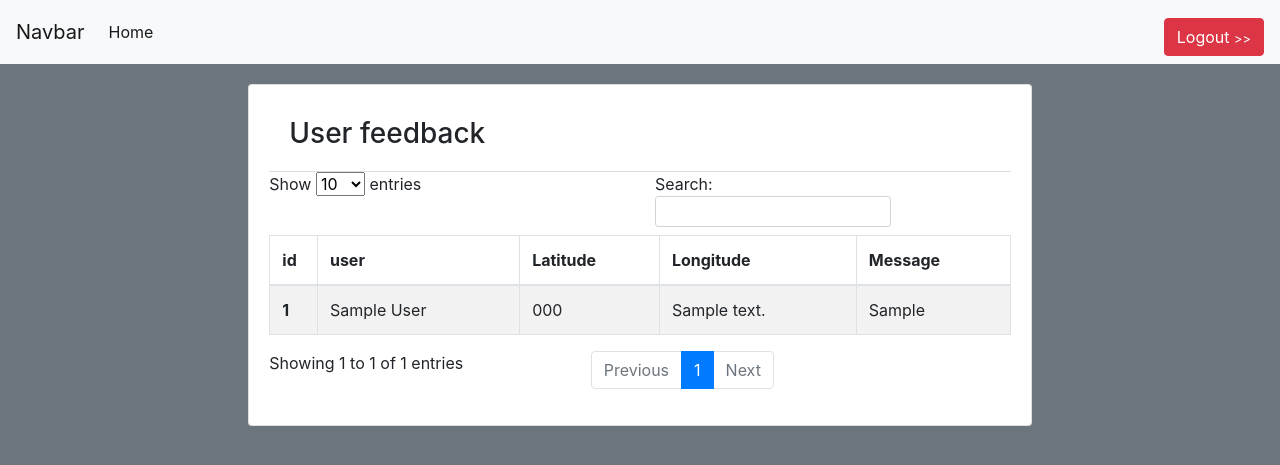
After one commit to Alva121/smart_bin, a PHP site: page /feedback.php in a window 1280 px wide. The commit adds this page. Shown: the top 465 px of the page. Run offline with PHP 8.4, Linux system fonts and the light colour scheme; the visitor is signed in with stand-in values (Sample User, id 1); tables that the repository leaves empty or names only in its code hold one stand-in row (values such as "Sample post"); some libraries are stand-ins or nearby versions.

Commit message:
new update

```diff
--- /dev/null
+++ b/feedback.php
@@ -0,0 +1,102 @@
+<?php
+session_start();
+include 'helper.php';
+
+//echo  $_SESSION['login'];
+if(!isset($_SESSION["login"]))
+{
+  header("location:index.php");
+}
+if(isset($_POST['logout']))
+{
+session_destroy();
+header("location:index.php");
+}
+?>
+<!DOCTYPE html>
+<html>
+<head>
+	<title>SmartBin</title>
+  <link rel="stylesheet" href="https://maxcdn.bootstrapcdn.com/bootstrap/4.0.0/css/bootstrap.min.css" integrity="sha384-Gn5384xqQ1aoWXA+058RXPxPg6fy4IWvTNh0E263XmFcJlSAwiGgFAW/dAiS6JXm" crossorigin="anonymous">
+<script src="https://code.jquery.com/jquery-3.2.1.slim.min.js" integrity="sha384-KJ3o2DKtIkvYIK3UENzmM7KCkRr/rE9/Qpg6aAZGJwFDMVNA/GpGFF93hXpG5KkN" crossorigin="anonymous"></script>
+<script src="https://cdnjs.cloudflare.com/ajax/libs/popper.js/1.12.9/umd/popper.min.js" integrity="sha384-ApNbgh9B+Y1QKtv3Rn7W3mgPxhU9K/ScQsAP7hUibX39j7fakFPskvXusvfa0b4Q" crossorigin="anonymous"></script>
+<script src="https://maxcdn.bootstrapcdn.com/bootstrap/4.0.0/js/bootstrap.min.js" integrity="sha384-JZR6Spejh4U02d8jOt6vLEHfe/JQGiRRSQQxSfFWpi1MquVdAyjUar5+76PVCmYl" crossorigin="anonymous"></script>
+<script src="https://code.jquery.com/jquery-3.3.1.js"></script>
+<script src="https://cdn.datatables.net/1.10.20/js/jquery.dataTables.min.js"></script>
+<script src="https://cdn.datatables.net/1.10.20/js/dataTables.bootstrap4.min.js"></script>
+<link rel="stylesheet" type="text/css" href="https://cdnjs.cloudflare.com/ajax/libs/twitter-bootstrap/4.1.3/css/bootstrap.css">
+	<style>
+		.card{
+			padding: 20px;
+			margin: 20px;
+		}
+		button{
+
+			margin-top: 10px
+		}
+		.card-header{
+			background-color: unset;
+		}
+	</style>
+</head>
+<body class="bg-secondary">
+  <nav class="navbar navbar-expand-lg navbar-light bg-light">
+  <a class="navbar-brand" href="#">Navbar</a>
+  <button class="navbar-toggler" type="button" data-toggle="collapse" data-target="#navbarSupportedContent" aria-controls="navbarSupportedContent" aria-expanded="false" aria-label="Toggle navigation">
+    <span class="navbar-toggler-icon"></span>
+  </button>
+  <div class="collapse navbar-collapse" id="navbarSupportedContent">
+    <ul class="navbar-nav mr-auto">
+      <li class="nav-item active">
+        <a class="nav-link" href="home.php">Home</a>
+      </li>
+    </ul>
+    <div class="form-inline my-2 my-lg-0">
+       <div class="navbar-nav mr-auto nav-item active">
+           <form method="post">
+        <button name="logout" class="btn btn-danger" href="#">Logout <small>>></small></button>
+        </form>
+      </div>
+    </div>
+  </div>
+</nav>
+<div class="container-fluid">
+  <div class="row">
+    <div class="col-2">
+
+    </div>
+    <div class="col-8">
+                  <div class="card">
+                <div class="card-header">
+                    <h3>User feedback</h3>
+                </div>
+                <div  >
+                     <table id="example" class="table table-striped table-bordered">
+                        <thead>
+                        <tr>
+                            <th scope="col">id</th>
+                            <th scope="col">user</th>
+                            <th scope="col">Latitude</th>
+                            <th scope="col">Longitude</th>
+                            <th scope="col">Message</th>
+                        </tr>
+                        </thead>
+                        <tbody>
+                        <?php viewfeedback(); ?>
+                        </tbody>
+                    </table>
+                </div>
+            </div>
+    </div>
+    <div class="col-2">
+
+    </div>
+  </div>
+</div>
+</body>
+  <script type="text/javascript">
+    $(document).ready(function() {
+    $('#example').DataTable();
+} );
+  </script>
+</html>
--- a/helper.php
+++ b/helper.php
@@ -21,7 +21,7 @@ function addriver($first,$last,$phone,$email,$password){
   $conn = mysqli_connect('localhost','root','','smartbin') or die('unable to connect');
 
 
-$result=mysqli_query($conn,"insert into driver (first,last,phone,email,password) values ('$first','$last','$phone','$email','$password')");
+$result=mysqli_query($conn,"insert into driver (name,phone,email,password) values ('$fname','$phone','$email','$password')");
 if($result){
   echo "<script>alert('Registration successful');</script>";
 }
@@ -41,16 +41,16 @@ function viewdriver(){
   $conn = mysqli_connect('localhost','root','','smartbin') or die('unable to connect');
 
 
-$result=mysqli_query($conn,"select * from driver  order by id desc");
+$result=mysqli_query($conn,"select * from driver where type=1  order by id desc");
 
 while($row= mysqli_fetch_array($result))
 {
 	?>
 	   <tr>
       <th scope="row"><?php echo $row["0"]; ?></th>
-      <td><?php echo $row["1"]; ?><?php echo $row["2"]; ?></td>
+      <td><?php echo $row["1"]; ?>?></td>
+      <td><?php echo $row["2"]; ?></td>
       <td><?php echo $row["3"]; ?></td>
-      <td><?php echo $row["4"]; ?></td>
       <td><a href="?deletedriver=<?php echo $row[0]; ?>" name="deletedriver" class="btn btn-danger">Delete</a></td>
     </tr>
 <?php
@@ -80,6 +80,7 @@ function addbin($lat,$lng,$name){
 
 
 $result=mysqli_query($conn,"insert into bin_location (name,lat,lng) values ('$name','$lat','$lng')");
+$result=mysqli_query($conn,"insert into bin_location (name,lat,lng,type) values ('$name','$lat','$lng','0')");
 if($result){
   echo "<script>alert('Added successful');</script>";
   //display notification
@@ -114,6 +115,26 @@ while($row= mysqli_fetch_array($result))
 }
 }
 
+function viewfeedback(){
+    $conn = mysqli_connect('localhost','root','','smartbin') or die('unable to connect');
+
+
+$result=mysqli_query($conn,"select * from user_feedback  order by id desc");
+
+while($row= mysqli_fetch_array($result))
+{
+  ?>
+     <tr>
+      <th scope="row"><?php echo $row["0"]; ?></th>
+      <td><?php echo $row["1"]; ?></td>
+      <td><?php echo $row["2"]; ?></td>
+      <td><?php echo $row["3"]; ?></td>
+      <td><?php echo $row["4"]; ?></td>
+    </tr>
+<?php
+}
+}
+
 
 function deletebin($id){
     $conn = mysqli_connect('localhost','root','','smartbin') or die('unable to connect');
--- a/smartbin/admin.php
+++ b/smartbin/admin.php
@@ -15,7 +15,7 @@
 </head>
 <body>
 
-<script type="text/javascript" src="http://maps.googleapis.com/maps/api/js?sensor=false&key=AIzaSyCccic5O5iz_A-tZ4IhkCKe_LZHp0rHH0E"></script>
+<script type="text/javascript" src="https://maps.googleapis.com/maps/api/js?sensor=false&key=AIzaSyCccic5O5iz_A-tZ4IhkCKe_LZHp0rHH0E"></script>
 <script type="text/javascript">
      var map;
      var mapOptions;
--- a/smartbin/monitor.php
+++ b/smartbin/monitor.php
@@ -244,10 +244,10 @@ m[i] = new google.maps.Marker({
             (function (marker, data) {
                 google.maps.event.addListener(marker, "click", function (e) {
                     //Wrap the content inside an HTML DIV in order to set height and width of InfoWindow.
-                    infoWindow.setContent("<div style = 'width:200px;min-height:40px'>" + data.description + "</div>");
+                    infoWindow.setContent("<div style = 'width:200px;min-height:40px'>" + "hat" + "</div>");
                     infoWindow.open(map, marker);
                 });
-            })(marker, data);
+            })(m[i], data[i]);
        }
     }
 
```
Also changed, not shown: api.php (+44 -1 lines), home.php (+31 -94 lines), report.php (added, +72 -0 lines).
